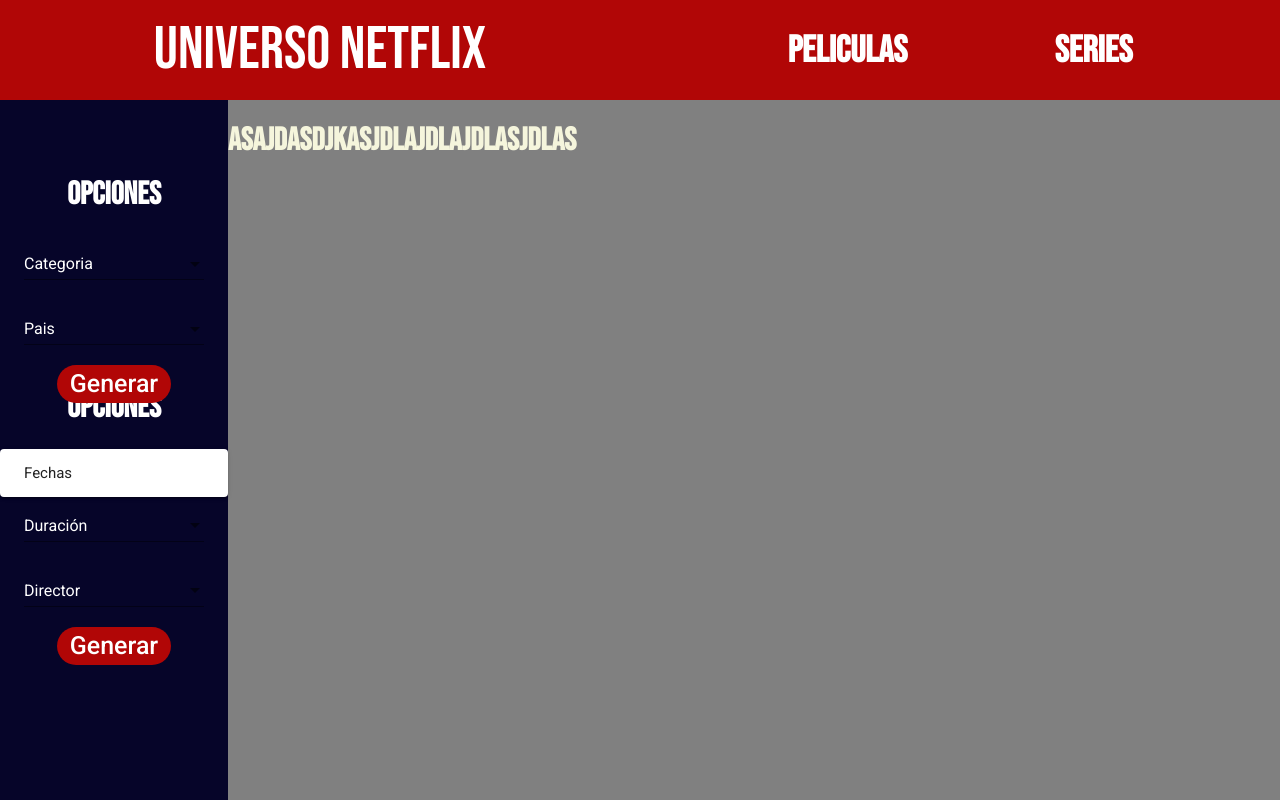
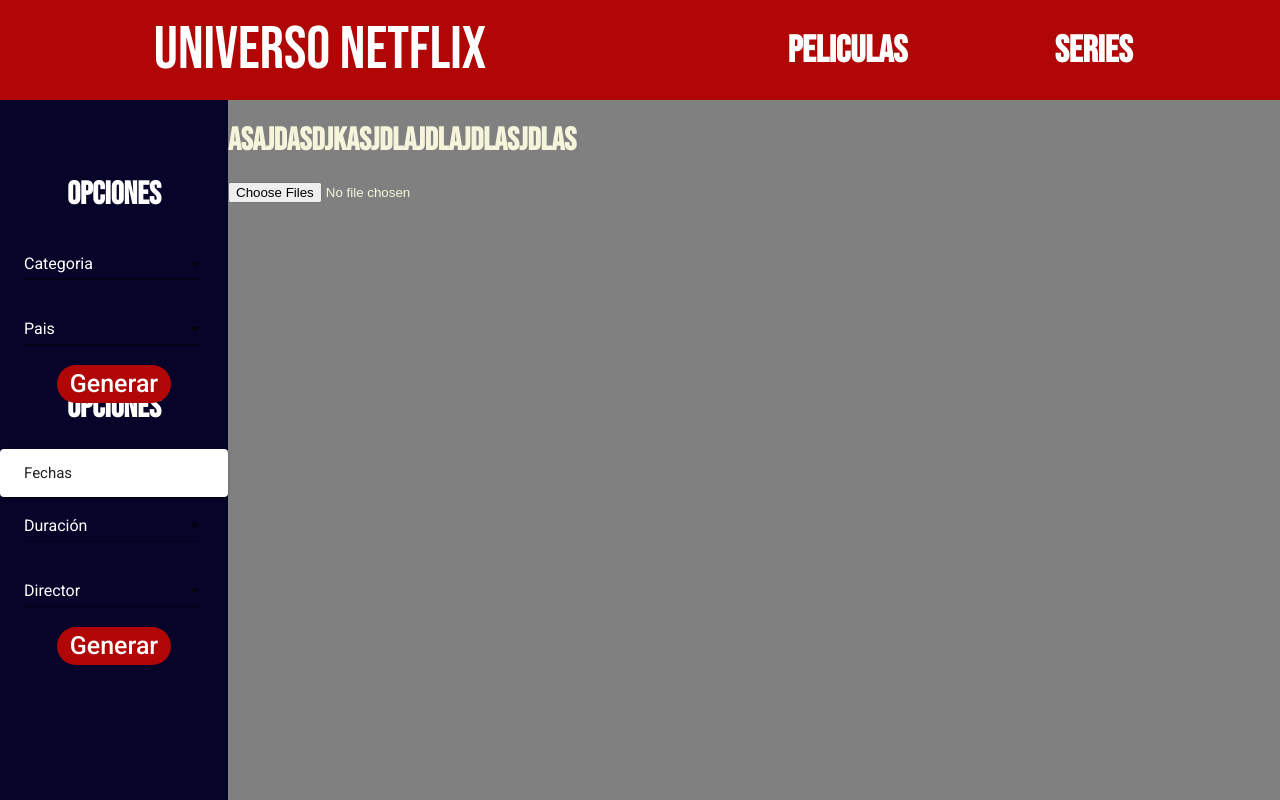
Before and after one commit to MelanieBermudez/ProyVisualizacion, an Angular app in the folder ProyectoFinal/: page /peliculas in a window 1280 px wide. Built offline with nearby package versions, Linux system fonts and the light colour scheme.

Commit message:
read excel file

```diff
--- a/ProyectoFinal/package.json
+++ b/ProyectoFinal/package.json
@@ -25,6 +25,7 @@
     "cors": "2.8.5",
     "echarts": "^4.8.0",
     "express": "4.17.1",
+    "material": "^0.4.3",
     "mysql": "2.18.1",
     "mysql2": "2.1.0",
     "ngx-echarts": "^5.0.0",
--- a/ProyectoFinal/src/app/pelicula/pelicula.component.html
+++ b/ProyectoFinal/src/app/pelicula/pelicula.component.html
@@ -39,7 +39,6 @@
                         </mat-option>
                     </mat-select>
                 </mat-form-field>
-
                 <button mat-button class="button">Generar</button>
 
             </div>
@@ -110,6 +109,8 @@
 
         <div class="main">
             <h1>asajdasdjkasjdlajdlajdlasjdlas</h1>
+            <input type="file" class="form-control" formControlName="archivo" (change)="addfile($event)"
+            accept=".xlsx" multiple="false">
 
         </div>
     </div>
--- a/ProyectoFinal/src/app/pelicula/pelicula.component.ts
+++ b/ProyectoFinal/src/app/pelicula/pelicula.component.ts
@@ -1,7 +1,11 @@
 import { Component, OnInit } from '@angular/core';
 import {MatSelectModule} from '@angular/material/select';
+import { HttpClient } from '@angular/common/http';
+import * as XLSX from 'xlsx';
+
 
 // import {MatSidenavModule} from '@angular/material/sidenav';
+
 
 @Component({
   selector: 'app-pelicula',
@@ -14,5 +18,36 @@
 
   ngOnInit() {
   }
+  addfile(event) {
+    //checks uploading file
+    const target: DataTransfer = <DataTransfer>(event.target);
+    if (target.files.length !== 1) throw new Error('Solo debe importar un archivo a la vez');
+    const reader: FileReader = new FileReader();
+    reader.onload = (e: any) => {
+      const bstr: string = e.target.result;
+      const wb: XLSX.WorkBook = XLSX.read(bstr, { type: 'binary' })
+      const wsname: string = wb.SheetNames[0];
+      const ws: XLSX.WorkSheet = wb.Sheets[wsname];
+      const dataJson = <XLSX.AOA2SheetOpts>(XLSX.utils.sheet_to_json(ws, { header: 1 }))
+
+      const prueba = (XLSX.utils.sheet_to_json(ws, { header: 1 }))
+      var size = prueba.length
+      var cont, col
+      for (cont = 2; cont < size; cont++) {
+        col = dataJson[cont]
+        var keyType = '1', keyTitle = '2', keyDirector ='3', keyCast ='4', keyCountry = '5', keyYear= '6',
+        keyRate='7', keyDuration ='8', keyListed = '9', keyDescrip='10'
+
+      }
+
+      console.log(dataJson)
+
+      //bueno y aqui parseo los datos o mando todo el json por backend
+
+
+    };
+    reader.readAsBinaryString(target.files[0]);
+
+  }
 
 }
```
Also changed, not shown: 2 other files (tests, documents, lock files or other folders).
